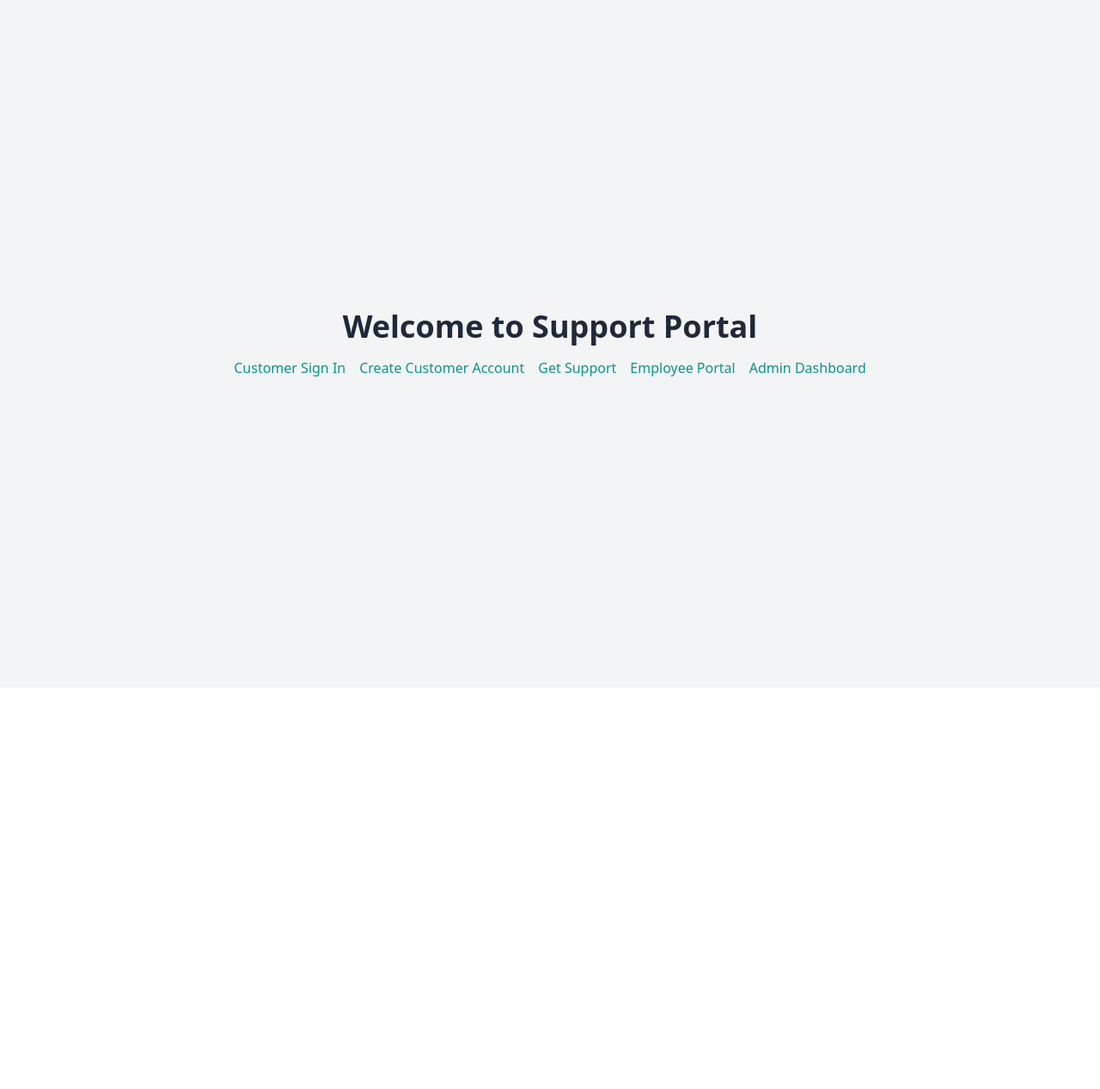
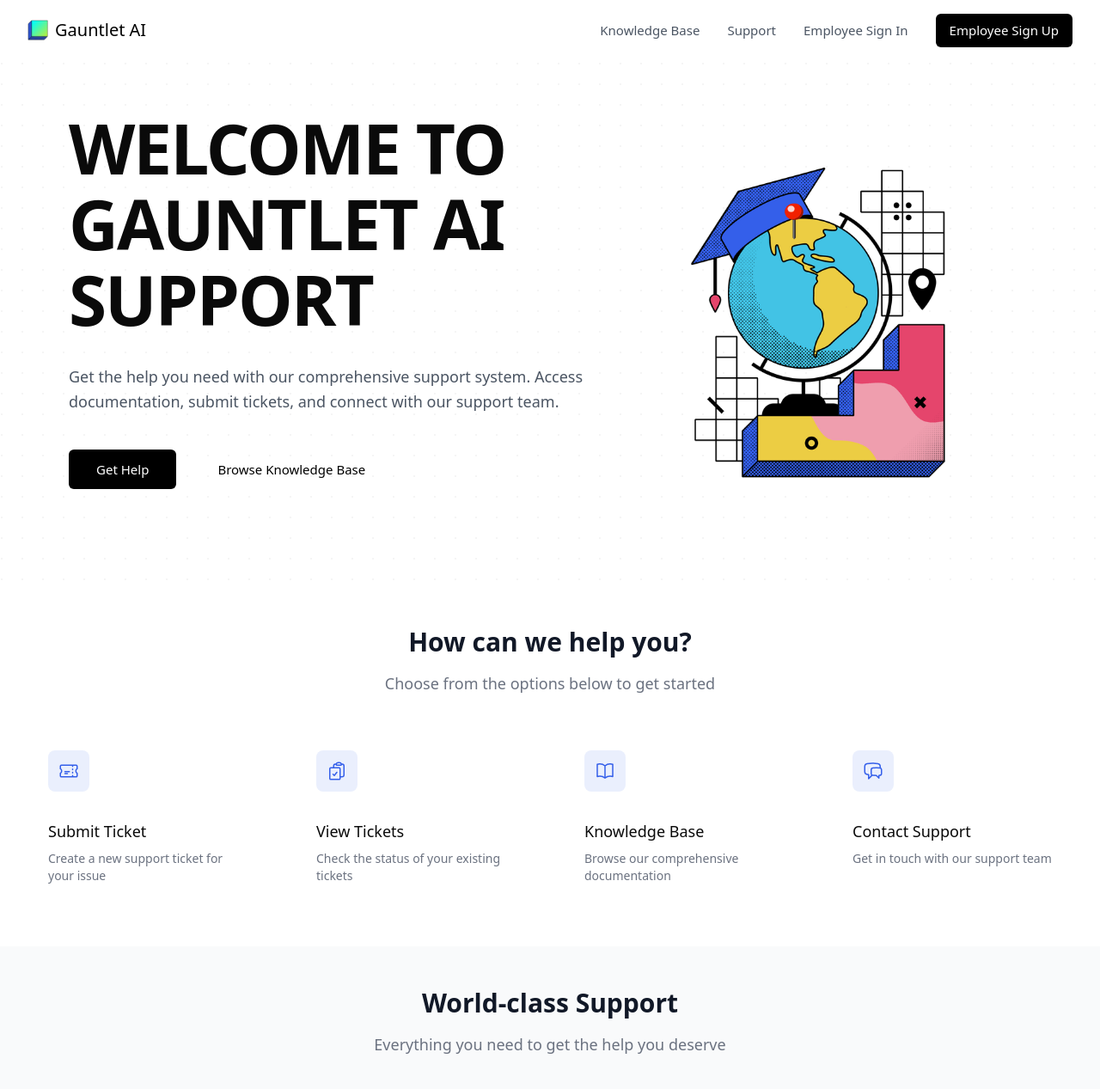
Before and after one commit to arpankg/zendesk-clone, a React (Vite) app: page / in a window 1280 px wide. Shown: the top 1267 px of the page at 86% size. Before the commit the page ends 800 px from the top, so only its background shows below. Built offline with nearby package versions, Linux system fonts and the light colour scheme; no server answers; what city-timezones would draw is missing.

Commit message:
redesigned homepage

```diff
--- a/package.json
+++ b/package.json
@@ -11,6 +11,7 @@
   },
   "dependencies": {
     "@headlessui/react": "^2.2.0",
+    "@heroicons/react": "^2.2.0",
     "@radix-ui/react-dialog": "^1.1.4",
     "@radix-ui/react-popover": "^1.1.4",
     "@radix-ui/react-scroll-area": "^1.2.2",
--- a/src/App.tsx
+++ b/src/App.tsx
@@ -10,24 +10,22 @@ import TicketDetails from './pages/TicketDetails'
 import AdminDashboard from './pages/AdminDashboard'
 import AgentDetails from './pages/AgentDetails'
 import KnowledgeBase from './pages/KnowledgeBase'
+import { NavigationBar } from './components/home/NavigationBar'
+import { HeroSection } from './components/home/HeroSection'
+import { QuickActions } from './components/home/QuickActions'
+import { SupportFeatures } from './components/home/SupportFeatures'
 
 function App() {
   return (
     <Routes>
       <Route path="/" element={
-        <div className="min-h-screen flex items-center justify-center bg-gray-100">
-          <div className="text-center">
-            <h1 className="text-4xl font-bold text-gray-800 mb-4">
-              Welcome to Support Portal
-            </h1>
-            <div className="space-x-4">
-              <a href="/customer-login" className="text-teal-600 hover:text-teal-800">Customer Sign In</a>
-              <a href="/customer-signup" className="text-teal-600 hover:text-teal-800">Create Customer Account</a>
-              <a href="/support" className="text-teal-600 hover:text-teal-800">Get Support</a>
-              <a href="/employee-login" className="text-teal-600 hover:text-teal-800">Employee Portal</a>
-              <a href="/admin" className="text-teal-600 hover:text-teal-800">Admin Dashboard</a>
-            </div>
-          </div>
+        <div className="min-h-screen bg-white">
+          <NavigationBar />
+          <main>
+            <HeroSection />
+            <QuickActions />
+            <SupportFeatures />
+          </main>
         </div>
       } />
       <Route path="/support" element={<Support />} />
--- /dev/null
+++ b/src/components/home/HeroSection.tsx
@@ -0,0 +1,58 @@
+import { Link } from 'react-router-dom';
+
+export const HeroSection = () => {
+  return (
+    <div className="relative bg-white">
+      {/* Background pattern */}
+      <div className="absolute inset-0 z-0">
+        <div className="absolute inset-0" style={{ opacity: 0.05 }}>
+          <svg width="100%" height="100%">
+            <pattern id="dots" x="0" y="0" width="24" height="24" patternUnits="userSpaceOnUse">
+              <circle cx="2" cy="2" r="1" fill="currentColor" />
+            </pattern>
+            <rect width="100%" height="100%" fill="url(#dots)" />
+          </svg>
+        </div>
+      </div>
+
+      <div className="max-w-[1400px] mx-auto">
+        <div className="relative z-10 pt-20 pb-16 lg:pt-32 lg:pb-28 lg:w-[65%]">
+          <div className="px-20">
+            <h1 className="text-[80px] leading-[1.1] tracking-tight font-black">
+              <span className="block pr-20">WELCOME TO GAUNTLET AI SUPPORT</span>
+            </h1>
+            <p className="mt-8 max-w-[600px] text-[18px] leading-relaxed text-gray-600">
+              Get the help you need with our comprehensive support system. Access
+              documentation, submit tickets, and connect with our support team.
+            </p>
+            <div className="mt-10 flex flex-wrap gap-4">
+              <Link
+                to="/support"
+                className="inline-flex px-8 py-3 text-[15px] font-medium bg-black text-white rounded-md hover:bg-gray-900 transition-colors duration-200"
+              >
+                Get Help
+              </Link>
+              <Link
+                to="/knowledge-base"
+                className="inline-flex px-8 py-3 text-[15px] font-medium text-black hover:bg-gray-50 rounded-md transition-colors duration-200"
+              >
+                Browse Knowledge Base
+              </Link>
+            </div>
+          </div>
+        </div>
+      </div>
+
+      {/* Image section */}
+      <div className="absolute top-[55%] right-[10%] transform -translate-y-1/2 hidden lg:block">
+        <div className="relative w-[400px] h-[400px]">
+          <img
+            className="w-full h-full object-contain"
+            src="/homepage_cover_image.png"
+            alt="Gauntlet AI Globe Illustration"
+          />
+        </div>
+      </div>
+    </div>
+  );
+};
--- /dev/null
+++ b/src/components/home/NavigationBar.tsx
@@ -0,0 +1,51 @@
+import { Link } from 'react-router-dom';
+
+export const NavigationBar = () => {
+  return (
+    <nav className="fixed w-full bg-white z-50">
+      <div className="max-w-7xl mx-auto px-8 py-4">
+        <div className="flex items-center justify-between">
+          {/* Logo */}
+          <div className="flex-shrink-0">
+            <Link to="/" className="flex items-center space-x-2">
+              <img
+                src="/navbar_image.png"
+                alt="Gauntlet AI Logo"
+                className="h-6 w-auto"
+              />
+              <span className="text-xl font-medium text-black">Gauntlet AI</span>
+            </Link>
+          </div>
+
+          {/* Navigation Links */}
+          <div className="hidden sm:flex sm:items-center space-x-8">
+            <Link
+              to="/knowledge-base"
+              className="text-[15px] text-gray-600 hover:text-black transition-colors duration-200"
+            >
+              Knowledge Base
+            </Link>
+            <Link
+              to="/support"
+              className="text-[15px] text-gray-600 hover:text-black transition-colors duration-200"
+            >
+              Support
+            </Link>
+            <Link
+              to="/employee-login"
+              className="text-[15px] text-gray-600 hover:text-black transition-colors duration-200"
+            >
+              Employee Sign In
+            </Link>
+            <Link
+              to="/employee-signup"
+              className="text-[15px] bg-black text-white hover:bg-gray-900 px-4 py-2 rounded-md transition-colors duration-200"
+            >
+              Employee Sign Up
+            </Link>
+          </div>
+        </div>
+      </div>
+    </nav>
+  );
+};
--- /dev/null
+++ b/src/components/home/QuickActions.tsx
@@ -0,0 +1,71 @@
+import { Link } from 'react-router-dom';
+import { TicketIcon, BookOpenIcon, ChatBubbleLeftRightIcon, ClipboardDocumentCheckIcon } from '@heroicons/react/24/outline';
+
+const actions = [
+  {
+    title: 'Submit Ticket',
+    description: 'Create a new support ticket for your issue',
+    icon: TicketIcon,
+    to: '/support',
+  },
+  {
+    title: 'View Tickets',
+    description: 'Check the status of your existing tickets',
+    icon: ClipboardDocumentCheckIcon,
+    to: '/customer-dashboard',
+  },
+  {
+    title: 'Knowledge Base',
+    description: 'Browse our comprehensive documentation',
+    icon: BookOpenIcon,
+    to: '/knowledge-base',
+  },
+  {
+    title: 'Contact Support',
+    description: 'Get in touch with our support team',
+    icon: ChatBubbleLeftRightIcon,
+    to: '/support',
+  },
+];
+
+export const QuickActions = () => {
+  return (
+    <div className="py-12 bg-white">
+      <div className="max-w-7xl mx-auto px-4 sm:px-6 lg:px-8">
+        <div className="text-center">
+          <h2 className="text-3xl font-bold text-gray-900">How can we help you?</h2>
+          <p className="mt-4 text-lg text-gray-500">
+            Choose from the options below to get started
+          </p>
+        </div>
+
+        <div className="mt-10">
+          <div className="grid grid-cols-1 gap-8 sm:grid-cols-2 lg:grid-cols-4">
+            {actions.map((action) => (
+              <Link
+                key={action.title}
+                to={action.to}
+                className="relative group bg-white p-6 focus-within:ring-2 focus-within:ring-inset focus-within:ring-black rounded-lg overflow-hidden hover:shadow-lg transition-shadow duration-300"
+              >
+                <div>
+                  <span className="rounded-lg inline-flex p-3 bg-[#345fea]/10 text-[#345fea] ring-4 ring-white">
+                    <action.icon className="h-6 w-6" aria-hidden="true" />
+                  </span>
+                </div>
+                <div className="mt-8">
+                  <h3 className="text-lg font-medium">
+                    <span className="absolute inset-0" aria-hidden="true" />
+                    {action.title}
+                  </h3>
+                  <p className="mt-2 text-sm text-gray-500">
+                    {action.description}
+                  </p>
+                </div>
+              </Link>
+            ))}
+          </div>
+        </div>
+      </div>
+    </div>
+  );
+};
--- /dev/null
+++ b/src/components/home/SupportFeatures.tsx
@@ -0,0 +1,60 @@
+import { ClockIcon, DocumentCheckIcon, ArrowPathIcon } from '@heroicons/react/24/outline';
+
+const features = [
+  {
+    name: '24/7 Support',
+    description: 'Our support team is available around the clock to help you with any issues you encounter.',
+    icon: ClockIcon,
+  },
+  {
+    name: 'Comprehensive Documentation',
+    description: 'Access our detailed knowledge base to find answers to common questions and learn best practices.',
+    icon: DocumentCheckIcon,
+  },
+  {
+    name: 'Real-time Updates',
+    description: 'Stay informed with real-time updates on your support tickets and requests.',
+    icon: ArrowPathIcon,
+  },
+];
+
+export const SupportFeatures = () => {
+  return (
+    <div className="py-12 bg-gray-50">
+      <div className="max-w-7xl mx-auto px-4 sm:px-6 lg:px-8">
+        <div className="text-center">
+          <h2 className="text-3xl font-bold text-gray-900">
+            World-class Support
+          </h2>
+          <p className="mt-4 text-lg text-gray-500">
+            Everything you need to get the help you deserve
+          </p>
+        </div>
+
+        <div className="mt-10">
+          <div className="grid grid-cols-1 gap-10 sm:grid-cols-2 lg:grid-cols-3">
+            {features.map((feature) => (
+              <div key={feature.name} className="pt-6">
+                <div className="flow-root bg-white rounded-lg px-6 pb-8">
+                  <div className="-mt-6">
+                    <div>
+                      <span className="inline-flex items-center justify-center p-3 bg-[#345fea] rounded-md shadow-lg">
+                        <feature.icon className="h-6 w-6 text-white" aria-hidden="true" />
+                      </span>
+                    </div>
+                    <h3 className="mt-8 text-lg font-medium text-gray-900 tracking-tight">
+                      {feature.name}
+                    </h3>
+                    <p className="mt-5 text-base text-gray-500">
+                      {feature.description}
+                    </p>
+                  </div>
+                </div>
+              </div>
+            ))}
+          </div>
+        </div>
+      </div>
+    </div>
+  );
+};
--- a/src/pages/CustomerDashboard.tsx
+++ b/src/pages/CustomerDashboard.tsx
@@ -95,7 +95,7 @@ const CustomerDashboard = () => {
         const { data: { user } } = await supabase.auth.getUser();
 
         if (!user) {
-          navigate('/login');
+          navigate('/customer-login');
           return;
         }
 
```
Also changed, not shown: public/homepage_cover_image.png (added), public/navbar_image.png (added).
